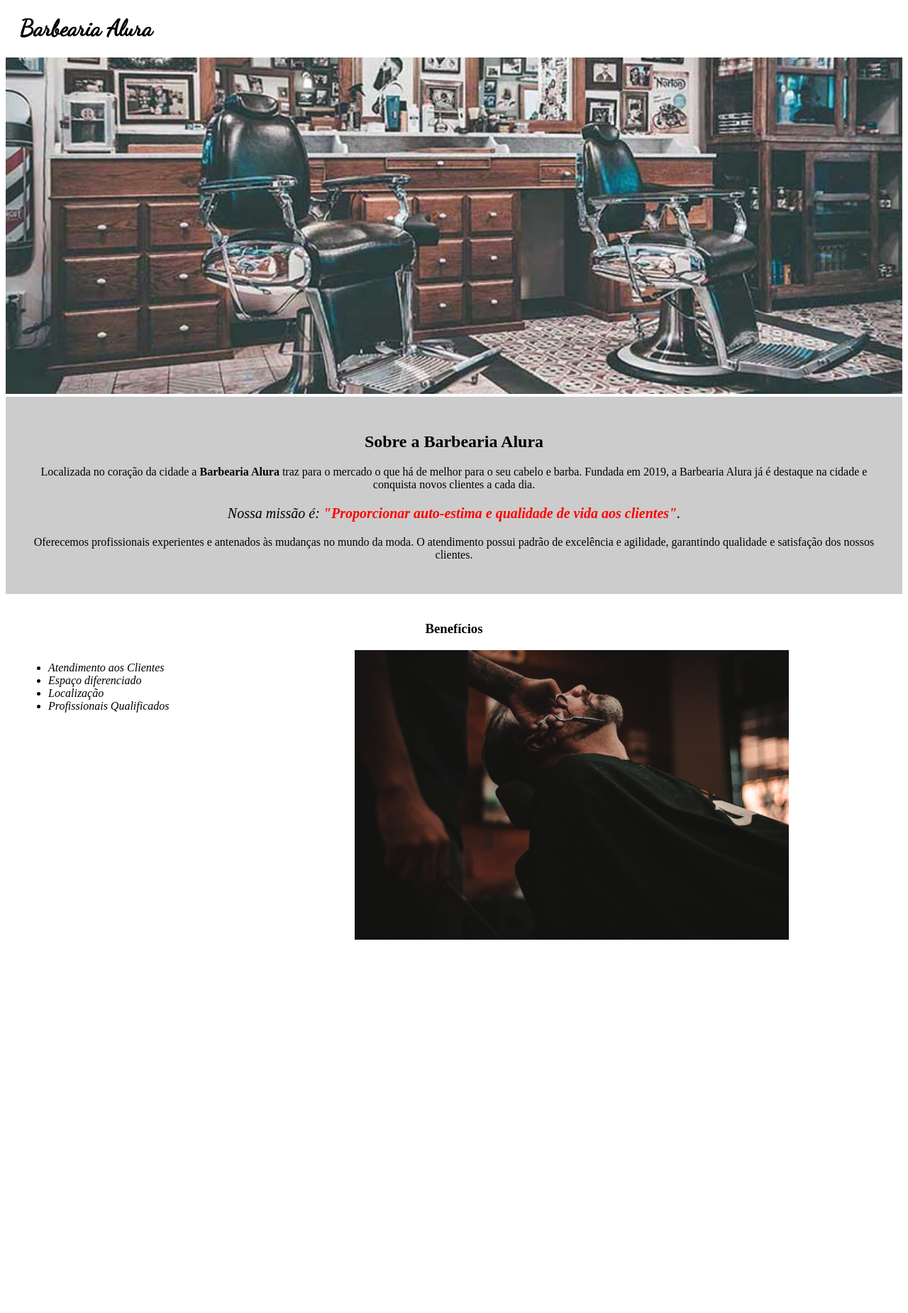
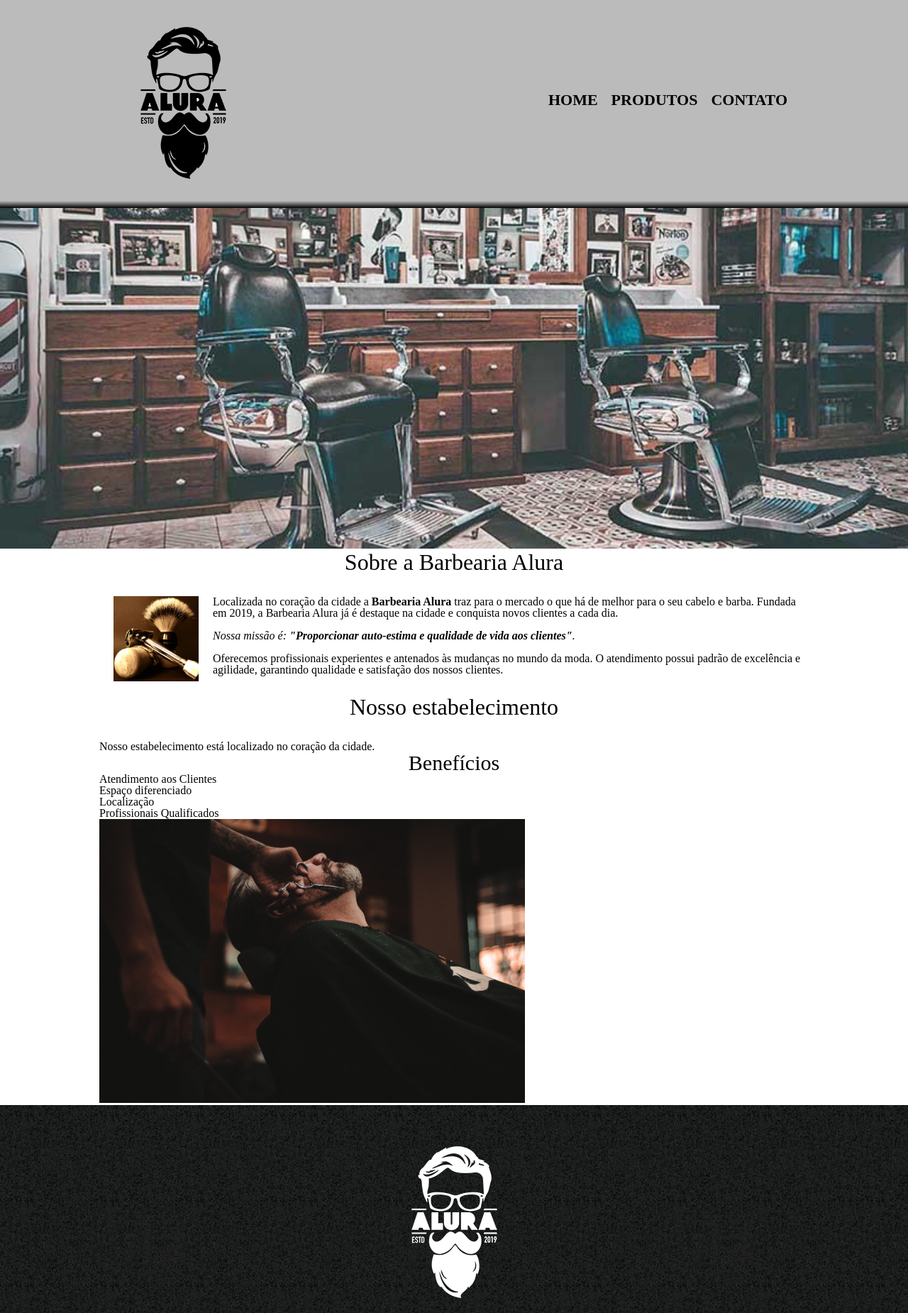
Before and after one commit to PRCatarino/html-alura1, a plain HTML site: page index.html in a window 1280 px wide. Shown: the top 1850 px of the page at 71% size. Before the commit the page ends 1356 px from the top, so only its background shows below. Drawn offline with Linux system fonts and the light colour scheme; a web font is replaced by a local one.

Commit message:
aula 4 finalizando

```diff
--- a/index.html
+++ b/index.html
@@ -3,31 +3,44 @@
 	<head>
 		<meta charset="UTF-8">
 		<title>Barbearia Alura</title>
+		<link rel="stylesheet" href="reset.css">
+		<link rel="stylesheet" href="style.css">
 		<link rel="preconnect" href="https://fonts.gstatic.com">
-		<link href="https://fonts.googleapis.com/css2?family=Potta+One&display=swap" rel="stylesheet">
-		<link rel="preconnect" href="https://fonts.gstatic.com">
-		<link href="https://fonts.googleapis.com/css2?family=Dancing+Script&display=swap" rel="stylesheet">
-		<link rel="stylesheet" href="style-home.css">
-	</head>
+		<link href="https://fonts.googleapis.com/css2?family=Montserrat:wght@300&display=swap" rel="stylesheet">
 
 	<body>
 		<header>
-			<h1 class="titulo-principal">Barbearia Alura</h1>
+				<div class="caixa">
+					<h1><img src="logo.png"alt="Logo da Barbearia Alura" class="Logo"></h1>
+
+					<nav>
+						<ul class="fontdiferenciada">
+							<li><a href="index.html">Home</a></li>
+							<li><a href="produtos.html">Produtos</a></li>
+							<li><a href="contato.html">Contato</a></li>
+						</ul>
+					</nav>
+				</div>
 		</header>
-		<img id="banner" src="banner.jpg">
-		<div class="principal">
-			<h2 class="titulo-centralizado">Sobre a Barbearia Alura</h2>
+		<img class="banner" src="banner.jpg" >
+		<div class="degrade" ></div>
+		<section class="principal">
+			<h2 class="titulo-principal">Sobre a Barbearia Alura</h2>
+			<img class="utensilios" src="utensilios.jpg" alt="Utensilios de um barbeiro">
 
 			<p>Localizada no coração da cidade a <strong>Barbearia Alura</strong> traz para o mercado o que há de melhor para o seu cabelo e barba. Fundada em 2019, a Barbearia Alura já é destaque na cidade e conquista novos clientes a cada dia.</p>
 
 			<p id="missao"><em>Nossa missão é: <strong>"Proporcionar auto-estima e qualidade de vida aos clientes"</strong>.</em></p>
 
 			<p>Oferecemos profissionais experientes e antenados às mudanças no mundo da moda. O atendimento possui padrão de excelência e agilidade, garantindo qualidade e satisfação dos nossos clientes.</p>
-		</div>
+		</section>
+<section class="mapa">
+	<h3 class="titulo-principal">Nosso estabelecimento</h3>
+	<p>Nosso estabelecimento está localizado no coração da cidade.</p>
 
-		<div class="beneficios">
-			<h3 class="titulo-centralizado">Benefícios</h3>
-
+</section>
+		<section class="beneficios">
+			<h3 class="titulo-beneficios">Benefícios</h3>
 			<ul>
 				<li class="itens">Atendimento aos Clientes</li>
 				<li class="itens">Espaço diferenciado</li>
@@ -36,6 +49,10 @@
 			</ul>
 
 			<img src="beneficios.jpg" class="imagembeneficios">
-		</div>
+		</section>
+		<footer>
+			<img src="logo-branco.png">
+			<p class="copyright">&copy; Copyright Barbearia Alura - 2019</p>
+		</footer>
 	</body>
 </html>
--- a/style.css
+++ b/style.css
@@ -142,7 +142,8 @@ footer {
 }
 
 table {
-	margin: 10px 0 0;
+	margin: 10px 0 10px;
+
 }
 
 th  {
@@ -154,6 +155,7 @@ th  {
 td, th {
 	border: 1px solid #000000;
 	padding: 5px 20px;
+
 }
 
 main{
@@ -165,14 +167,102 @@ form{
 	margin:40px 0;
 }
 
-form label {
+form label, Form legend {
 	display:block;
 	font-size: 20px;
 	margin:0 0 10px;
 }
-form input{
+.input-padrao{
 	display:block;
 	margin:0 0 20px;
 	padding: 10px 25px;
 	width: 50%;
 }
+
+.enviar{
+	 width:40% ;
+	 padding: 15px 0;
+	 background: orange;
+	 color: #FFF;
+	 font-weight: bold;
+	 font-size:18px;
+	 border: none;
+	 border-radius: 5px;
+	 transition: 1s all;
+	 cursor: pointer;
+}
+
+.enviar:hover{
+	background: darkorange;
+	transform:scale(1.2);
+}
+
+@keyframes movimento {
+		0%{
+			margin-left:0;
+		}
+		50%{
+			margin-left:100px;
+		}
+		100%{
+			margin-left:0;
+		}
+	}
+
+.Logo:hover{
+	animation:movimento 1s infinite;
+}
+
+.banner{
+	width:100% ;
+}
+.titulo-principal{
+	text-align: center;
+	font-size: 2em;
+	margin:0 0 1em ;
+	clear: left;
+}
+.principal p{
+	margin: 0 0 1em;
+}
+
+.principal strong{
+	font-weight: bold;
+}
+.principal em{
+	font-style: italic;
+}
+section{
+width:1000px ;
+margin:0 auto ;
+}
+
+.imagembeneficios{
+	width: 60%;
+}
+
+.utensilios{
+	width: 120px;
+	float:left;
+	margin:0 20px 20px;
+
+
+}
+.titulo-beneficios{
+	text-align: center;
+	font-size: 30px;
+	clear:left;
+
+}
+.degrade{
+	width: 100%;
+    height: 10px;
+    position: absolute;
+    margin-top: 283px;
+    top: 0;
+    background: #000;
+	background-image: linear-gradient(#BBB, black);
+}
+.fontdiferenciada{
+	font-family:"Montserrat" sans-serif;
+}
```
Also changed, not shown: contatos.html (+62 -6 lines), produtos.html (+1 -1 lines), utensilios.jpg (added).
